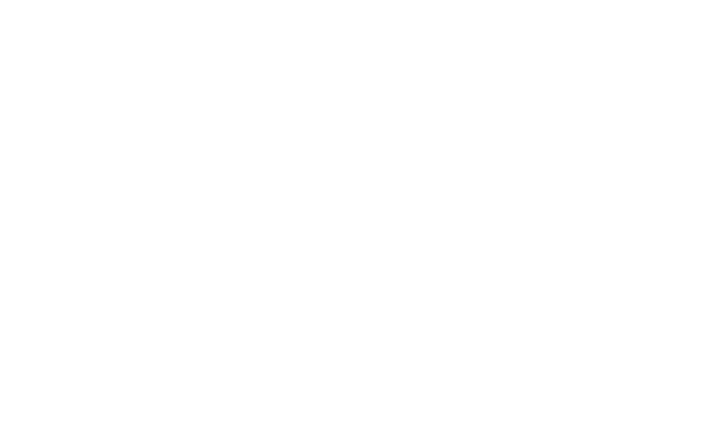
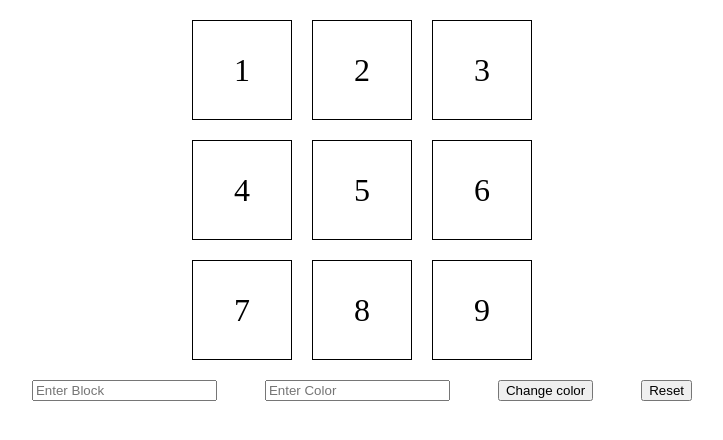
Before and after one commit to acciojob/Replit-Asian-Paints-vdivyansh29, a website: page main.html in a window 1280 px wide. Shown: the whole page, without its empty margins (278-1001 px from the left). Drawn offline with Linux system fonts and the light colour scheme.

Commit message:
created a submission

```diff
--- a/main.html
+++ b/main.html
@@ -8,8 +8,52 @@
 
 <body>
 	<!-- the entire body must be written by student -->
+	<div class="grid-container" id="grid-container">
+		<div class="grid-item" id="1">1</div>
+		<div class="grid-item" id="2">2</div>
+		<div class="grid-item" id="3">3</div>
+		<div class="grid-item" id="4">4</div>
+		<div class="grid-item" id="5">5</div>
+		<div class="grid-item" id="6">6</div>
+		<div class="grid-item" id="7">7</div>
+		<div class="grid-item" id="8">8</div>
+		<div class="grid-item" id="9">9</div>
+	</div>
+
+	<div class="actions">
+		<input type="number" placeholder="Enter Block" id="block_id">
+		<input type="text" placeholder="Enter Color" id="colour_id">
+		<button id="change_button">Change color</button>
+		<button id="Reset">Reset</button>
+	</div>
+
     <script type="text/javascript" src="./script.js">
-</script>
+		// const changeButton = document.getElementById("change_button")
+		// const resetButton = document.getElementById("Reset")
+
+		// changeButton.addEventListener("click", () => changeColor())
+		// resetButton.addEventListener("click", () => resetColor())
+
+		// function changeColor(){
+		// 	resetColor()
+
+		// 	const selectedBlock = document.getElementById("block_id").value
+		// 	const assignedColor = document.getElementById("colour_id").value
+
+		// 	if(selectedBlock < 1 || selectedBlock > 9){
+		// 		alert("Please enter a valid block between 1-9")
+		// 		return
+		// 	}
+
+		// 	document.getElementById(selectedBlock).style.backgroundColor = assignedColor
+		// }
+
+		// function resetColor(){
+		// 	for(let i=1, i<=9; i++){
+		// 		document.getElementById(i.toString()).style.backgroundColor = "transparent"
+		// 	}
+		// }
+	</script>
 
 </body>
 
--- a/script.js
+++ b/script.js
@@ -1 +1,34 @@
 //your JS code here. If required.
+const changeButton = document.getElementById("change_button")
+const resetButton = document.getElementById("Reset")
+
+// Add evenListener to buttons
+changeButton.addEventListener("click", () => changeColor())
+resetButton.addEventListener("click", () => resetColor())
+
+// Change the color for selected block
+function changeColor(){
+	// alert("Event working fine")
+
+	resetColor()
+
+	const selectedBlock = document.getElementById("block_id").value
+	const assignedColor = document.getElementById("colour_id").value
+
+	if(selectedBlock < 1 || selectedBlock > 9){
+		alert("Please enter a valid block 1-9")
+		return
+	}
+
+	document.getElementById(selectedBlock).style.backgroundColor = assignedColor
+	// console.log(selectedBlock, assignedColor)
+}
+
+// Reset the color
+function resetColor(){
+	// alert("reset working fine")
+
+	for(let i=1; i<=9; i++){
+		document.getElementById(i.toString()).style.backgroundColor = "transparent"
+	}
+}
--- a/styles.css
+++ b/styles.css
@@ -1 +1,30 @@
 /*  your css code here. If applicable */
+body{
+        margin: 0;
+        padding: 0;
+
+    }
+
+    .grid-container{
+        display: grid;
+        grid-template-columns: repeat(3, 100px);
+        grid-template-rows: repeat(3, 100px);
+        gap: 20px;
+        justify-content: center;
+        margin-top: 20px;
+    }
+
+    .grid-item{
+        border: 1px solid black;
+        font-size: 2rem;
+        display: flex;
+        align-items: center;
+        justify-content: center;
+    }
+
+    .actions{
+        display: flex;
+        justify-content: center;
+        margin-top: 20px;
+        gap: 3rem;
+    }
```
